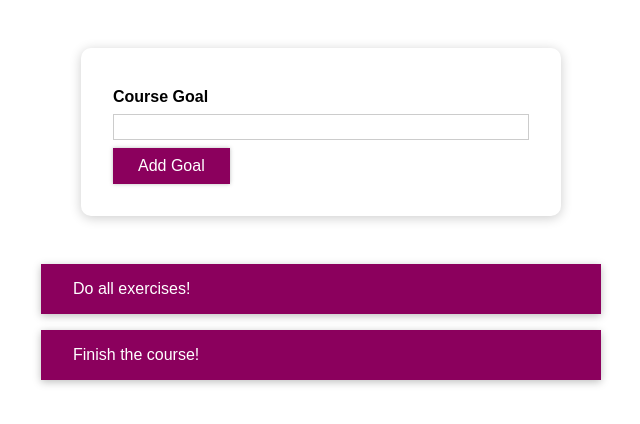
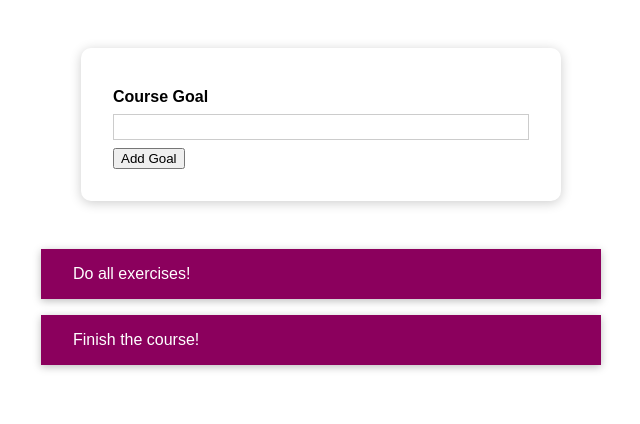
Before and after one commit to THG20203/React-Complete-Guide-Project-2, a React (Create React App) app: page / in a window 1280 px wide. Shown: the top 424 px of the page, without its empty margins (319-959 px from the left). Built offline with nearby package versions, Linux system fonts and the light colour scheme.

Commit message:
tagged template literal intro

```diff
--- a/package.json
+++ b/package.json
@@ -9,6 +9,7 @@
     "react": "^18.0.0",
     "react-dom": "^18.0.0",
     "react-scripts": "^5.0.1",
+    "styled-components": "^5.3.10",
     "web-vitals": "^0.2.4"
   },
   "scripts": {
--- a/src/components/UI/Button/Button.js
+++ b/src/components/UI/Button/Button.js
@@ -1,13 +1,20 @@
-import React from 'react';
+import React from "react";
+import styled from "styled-components";
+/* use styled components package since we just installed it */
 
-import './Button.css';
+const Button = styled.button``;
+/* the two back tickets after button -> a tagged template literal. Its a default
+JavaScript feature, its not specific to this package and its not specific to react. */
+/* button is simply a method on this styled object. Styled is an object we're importing
+from styled components - there we can access the button method. */
+/* Instead of parentheses, I've added backticks */
 
-const Button = props => {
-  return (
-    <button type={props.type} className="button" onClick={props.onClick}>
-      {props.children}
-    </button>
-  );
-};
+// const Button = props => {
+//   return (
+//     <button type={props.type} className="button" onClick={props.onClick}>
+//       {props.children}
+//     </button>
+//   );
+// };
 
 export default Button;
```
Also changed, not shown: 1 other file (tests, documents, lock files or other folders).
